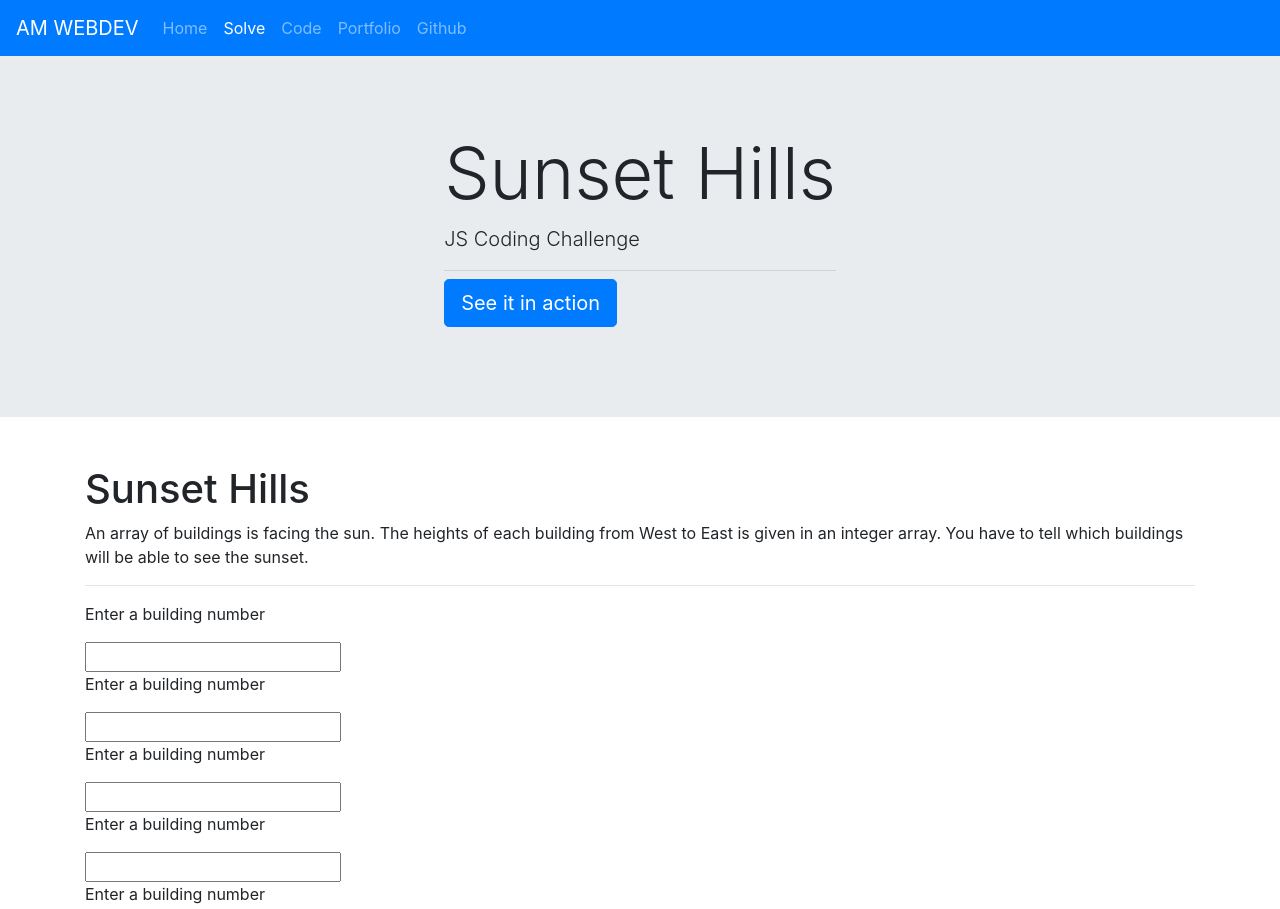
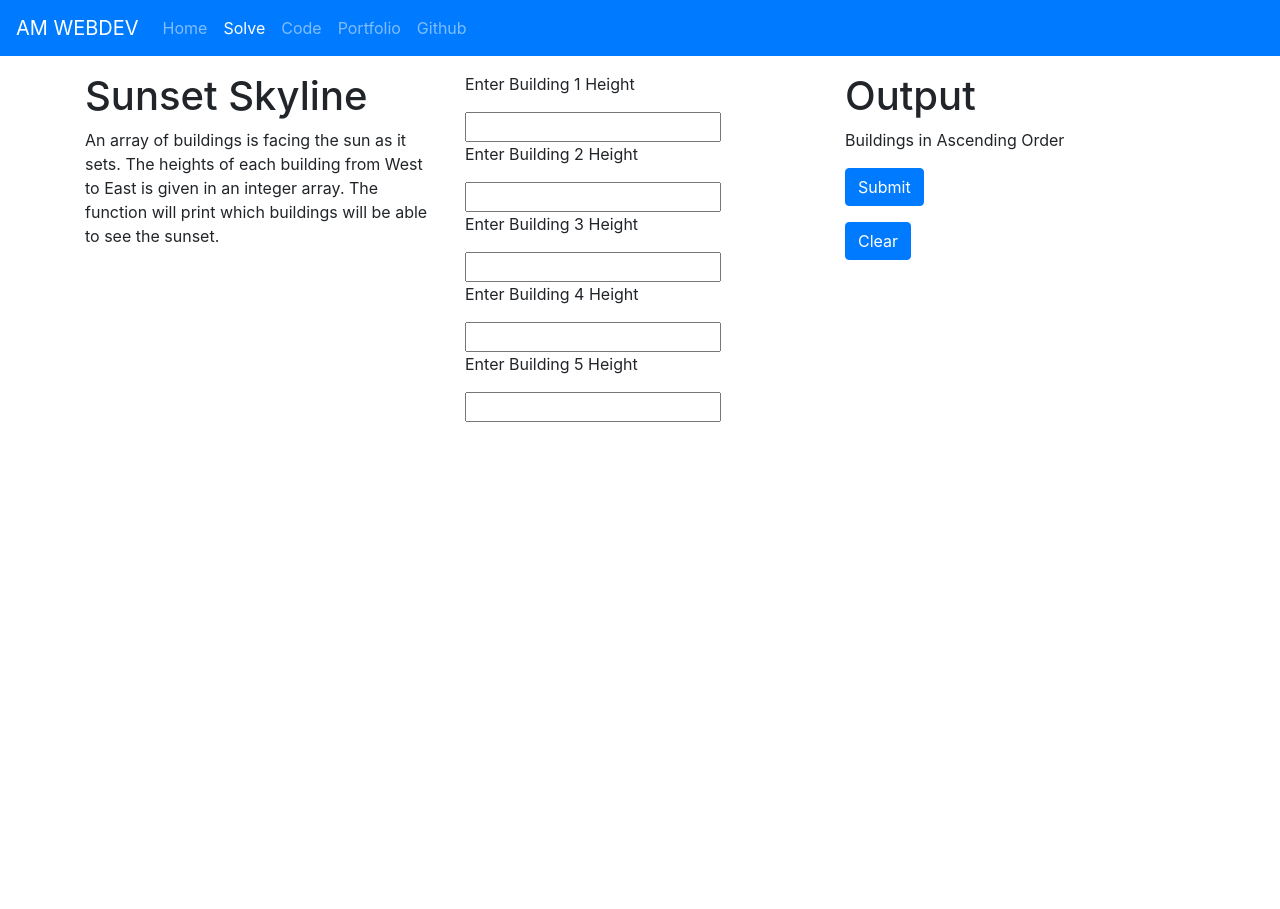
Before and after one commit to maldoalex/SunsetHills, a plain HTML site: page solve.html in a window 1280 px wide. Shown: the top 909 px of the page. After the commit the page ends 800 px from the top, so only its background shows below. Drawn offline with nearby package versions, Linux system fonts and the light colour scheme.

Commit message:
solve.html layout styles

```diff
--- a/solve.html
+++ b/solve.html
@@ -2,7 +2,7 @@
 <html lang="en">
 
 <head>
- <title>Sunset Hills</title>
+ <title>Sunset Skyline</title>
  <!-- Required meta tags -->
  <meta charset="utf-8">
  <meta name="viewport" content="width=device-width, initial-scale=1, shrink-to-fit=no">
@@ -41,35 +41,24 @@
   </div>
  </nav>
 
- <header class="jumbotron jumbotron-fluid">
-  <div class="container hero">
-   <div>
-    <h1 class="display-3">Sunset Hills</h1>
-    <p class="lead">JS Coding Challenge</p>
-    <hr class="my-2">
-    <p class="lead">
-     <a class="btn btn-primary btn-lg" href="solve.html" role="button">See it in action</a>
-    </p>
-   </div>
-  </div>
- </header>
 
- <main class="container pt-3">
+
+ <!-- <main class="container pt-3">
   <div class="row">
    <div class="col-md">
-    <h1>Sunset Hills</h1>
-    <p>An array of buildings is facing the sun. The heights of each building from West to East
-     is given in an integer array. You have to tell which buildings will be able to see the sunset.</p>
+    <h1>Sunset Skyline</h1>
+    <p>An array of buildings is facing the sun as it sets. The heights of each building from West to East is given in an
+     integer array. The function will print which buildings will be able to see the sunset.</p>
     <hr>
-    <p>Enter a building number</p>
+    <p>Enter a building height number</p>
     <input type="number" id="input1">
-    <p>Enter a building number</p>
+    <p>Enter a building height number</p>
     <input type="number" id="input2">
-    <p>Enter a building number</p>
+    <p>Enter a building height number</p>
     <input type="number" id="input3">
-    <p>Enter a building number</p>
+    <p>Enter a building height number</p>
     <input type="number" id="input4">
-    <p>Enter a building number</p>
+    <p>Enter a building height number</p>
     <input type="number" id="input5">
     <hr>
     <h1>Output</h1>
@@ -78,6 +67,51 @@
     <br>
     <button id="btnSubmit" class="btn btn-primary">Submit</button>
     <button id="btnClear" class="btn btn-primary">Clear</button>
+   </div>
+  </div>
+ </main> -->
+
+
+ <main class="container pt-3">
+  <div class="row">
+   <div class="col-md-4">
+    <h1>Sunset Skyline</h1>
+    <p>An array of buildings is facing the sun as it sets. The heights of each building from West to East is given in an
+     integer array. The function will print which buildings will be able to see the sunset.</p>
+
+   </div>
+
+   <div class="col-md-4">
+    <p>Enter Building 1 Height</p>
+    <input type="number" id="input1">
+    <p>Enter Building 2 Height</p>
+    <input type="number" id="input2">
+    <p>Enter Building 3 Height</p>
+    <input type="number" id="input3">
+    <p>Enter Building 4 Height</p>
+    <input type="number" id="input4">
+    <p>Enter Building 5 Height</p>
+    <input type="number" id="input5">
+   </div>
+
+
+   <div class="col-md-4">
+
+    <div>
+     <h1>Output</h1>
+     <p>Buildings in Ascending Order</p>
+     <p id="output"></p>
+    </div>
+
+    <div class="form-group">
+     <button id="btnSubmit" class="btn btn-primary">Submit</button>
+
+    </div>
+
+    <div class="orm-group">
+     <button id="btnClear" class="btn btn-primary">Clear</button>
+    </div>
+
    </div>
   </div>
  </main>
```
Also changed, not shown: code.html (+9 -22 lines), index.html (+18 -10 lines), img/skyline.jpg (added).
